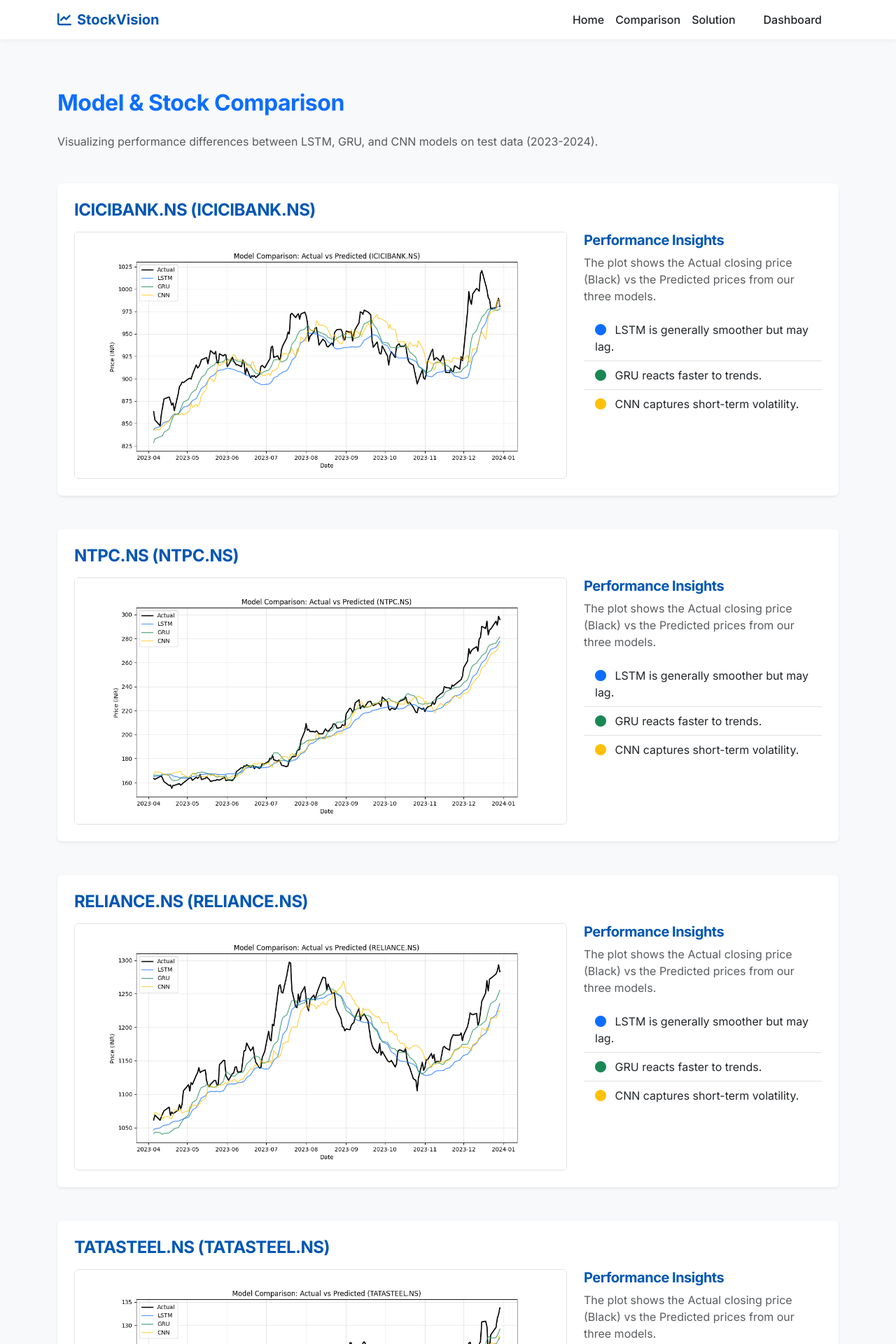
After one commit to Vivek-code/stockvis, a Flask app: page /comparison in a window 1280 px wide. The commit adds this page. Shown: the top 1920 px of the page at 70% size. Run offline with Flask 3, Linux system fonts and the light colour scheme.

Commit message:
final commit

```diff
--- a/app.py
+++ b/app.py
@@ -45,7 +45,25 @@ def dashboard():
 
 @app.route('/models')
 def models():
-    return render_template('models.html') # Placeholder
+    return render_template('models.html')
+
+@app.route('/comparison')
+def comparison():
+    # Dynamically load all generated comparison images
+    img_dir = os.path.join(app.root_path, 'static', 'images')
+    images = []
+    if os.path.exists(img_dir):
+        for f in os.listdir(img_dir):
+            if f.startswith('comparison_') and f.endswith('.png'):
+                # Extract ticker logic if needed, or just use filename
+                # format: comparison_TICKER.png
+                ticker = f.replace('comparison_', '').replace('.png', '')
+                images.append({
+                    'ticker': ticker,
+                    'title': ticker, # simplified
+                    'file': f
+                })
+    return render_template('comparison.html', images=images)
 
 # --- 3. API Endpoints ---
 
@@ -141,20 +159,50 @@ def history():
     end_date = datetime.now()
     start_date = end_date - timedelta(days=limit*2) # Buffer for weekends
 
-    df = download_data(ticker, start_date.strftime('%Y-%m-%d'), end_date.strftime('%Y-%m-%d'))
-    if df is None:
-        return jsonify({"error": "Failed to fetch data"}), 500
+    print(f"DEBUG: Fetching history for {ticker}, limit={limit}")
+    try:
+        df = download_data(ticker, start_date.strftime('%Y-%m-%d'), end_date.strftime('%Y-%m-%d'))
 
-    # Return Close prices and Dates
-    # Tail limit
-    df = df.tail(limit)
+        if df is None:
+            print("DEBUG: download_data returned None")
+            return jsonify({"error": "Failed to fetch data (None returned)"}), 500
 
-    result = {
-        "dates": df.index.strftime('%Y-%m-%d').tolist(),
-        "prices": df['Close'].tolist(),
-        "volumes": df['Volume'].tolist() if 'Volume' in df.columns else []
-    }
-    return jsonify(result)
+        if df.empty:
+            print("DEBUG: DataFrame is empty")
+            return jsonify({"error": "No data found for ticker"}), 500
+
+        print(f"DEBUG: Data fetched. Shape: {df.shape}. Columns: {df.columns}")
+
+        # Ensure 'Close' exists
+        if 'Close' not in df.columns:
+            print(f"DEBUG: 'Close' column missing. Available: {df.columns}")
+            return jsonify({"error": f"'Close' price not found in data. columns: {df.columns}"}), 500
+
+        # Tail limit
+        df = df.tail(limit)
+
+        # Handle datetime index formatting
+        dates = df.index.strftime('%Y-%m-%d').tolist()
+        prices = df['Close'].tolist()
+
+        # Check for NaNs
+        if pd.Series(prices).isna().any():
+            print("DEBUG: Found NaNs in prices, filling...")
+            prices = pd.Series(prices).fillna(method='ffill').tolist()
+
+        result = {
+            "dates": dates,
+            "prices": prices,
+            "volumes": df['Volume'].tolist() if 'Volume' in df.columns else []
+        }
+        print("DEBUG: Sending successful response.")
+        return jsonify(result)
+
+    except Exception as e:
+        print(f"DEBUG: Exception in history endpoint: {e}")
+        import traceback
+        traceback.print_exc()
+        return jsonify({"error": str(e)}), 500
 
 if __name__ == '__main__':
     app.run(debug=True, use_reloader=False) # use_reloader=False to avoid loading models twice
--- a/static/js/dashboard.js
+++ b/static/js/dashboard.js
@@ -9,7 +9,7 @@ document.addEventListener('DOMContentLoaded', () => {
     document.getElementById('tickerSelect').addEventListener('change', loadHistory);
 });
 
-async def loadHistory() {
+async function loadHistory() {
     const ticker = document.getElementById('tickerSelect').value;
     const predictBtn = document.getElementById('predictBtn');
 
@@ -32,6 +32,7 @@ async def loadHistory() {
 
     } catch (error) {
         console.error("Failed to load history:", error);
+        alert("Failed to load historical data. Please check connection or ticker.");
     } finally {
         predictBtn.disabled = false;
     }
--- a/templates/base.html
+++ b/templates/base.html
@@ -21,7 +21,7 @@
     <nav class="navbar navbar-expand-lg fixed-top">
         <div class="container">
             <a class="navbar-brand fw-bold" href="{{ url_for('home') }}">
-                <i class="fas fa-chart-line me-2"></i>NiftyPredict
+                <i class="fas fa-chart-line me-2"></i>StockVision
             </a>
             <button class="navbar-toggler" type="button" data-bs-toggle="collapse" data-bs-target="#navbarNav">
                 <span class="navbar-toggler-icon"></span>
@@ -30,6 +30,9 @@
                 <ul class="navbar-nav ms-auto">
                     <li class="nav-item">
                         <a class="nav-link" href="{{ url_for('home') }}">Home</a>
+                    </li>
+                    <li class="nav-item">
+                        <a class="nav-link" href="{{ url_for('comparison') }}">Comparison</a>
                     </li>
                     <li class="nav-item">
                         <a class="nav-link" href="#features">Solution</a>
--- /dev/null
+++ b/templates/comparison.html
@@ -0,0 +1,44 @@
+{% extends "base.html" %}
+
+{% block content %}
+<div class="container py-5" style="margin-top: 80px;">
+    <h2 class="fw-bold text-primary mb-4">Model & Stock Comparison</h2>
+    <p class="text-muted mb-5">Visualizing performance differences between LSTM, GRU, and CNN models on test data
+        (2023-2024).</p>
+
+    {% for img in images %}
+    <div class="card border-0 shadow-sm p-4 mb-5">
+        <h4 class="fw-bold mb-3">{{ img.title }} ({{ img.ticker }})</h4>
+        <div class="row">
+            <div class="col-lg-8">
+                <img src="{{ url_for('static', filename='images/' + img.file ) }}" class="img-fluid rounded border"
+                    alt="{{ img.title }} Comparison">
+            </div>
+            <div class="col-lg-4">
+                <h5 class="fw-bold mt-3 mt-lg-0">Performance Insights</h5>
+                <p class="text-muted">
+                    The plot shows the Actual closing price (Black) vs the Predicted prices from our three models.
+                </p>
+                <ul class="list-group list-group-flush">
+                    <li class="list-group-item">
+                        <i class="fas fa-circle text-primary me-2"></i> LSTM is generally smoother but may lag.
+                    </li>
+                    <li class="list-group-item">
+                        <i class="fas fa-circle text-success me-2"></i> GRU reacts faster to trends.
+                    </li>
+                    <li class="list-group-item">
+                        <i class="fas fa-circle text-warning me-2"></i> CNN captures short-term volatility.
+                    </li>
+                </ul>
+                <!-- Placeholder for dynamic metrics if we passed them -->
+            </div>
+        </div>
+    </div>
+    {% endfor %}
+
+    <div class="alert alert-secondary mt-5">
+        <i class="fas fa-flask me-2"></i> Only selected stocks are shown for this demo. To generate more, run the
+        <code>generate_plots.py</code> script.
+    </div>
+</div>
+{% endblock %}
```
Also changed, not shown: data_loader.py (+12 -4 lines), generate_plots.py (added, +120 -0 lines), templates/dashboard.html (+8 -3 lines), static/images/comparison_ADANIENT.NS.png (added), static/images/comparison_HDFCBANK.NS.png (added), static/images/comparison_ICICIBANK.NS.png (added), static/images/comparison_INFY.NS.png (added), static/images/comparison_LT.NS.png (added), static/images/comparison_NTPC.NS.png (added), static/images/comparison_RELIANCE.NS.png (added), static/images/comparison_SBIN.NS.png (added), static/images/comparison_TATAMOTORS.NS.png (added), static/images/comparison_TATASTEEL.NS.png (added).
